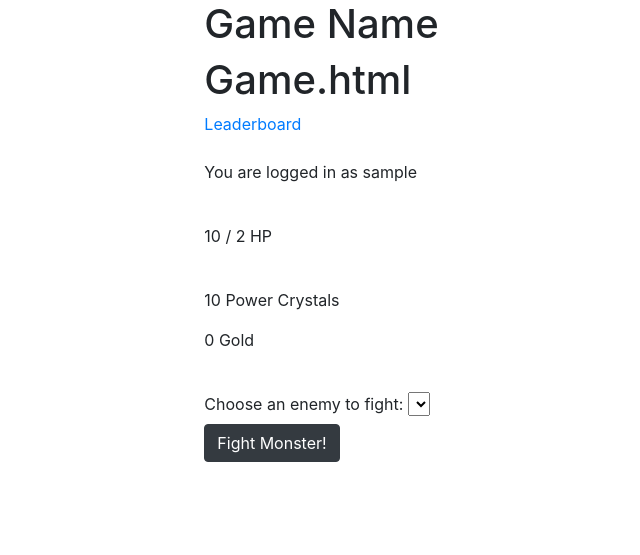
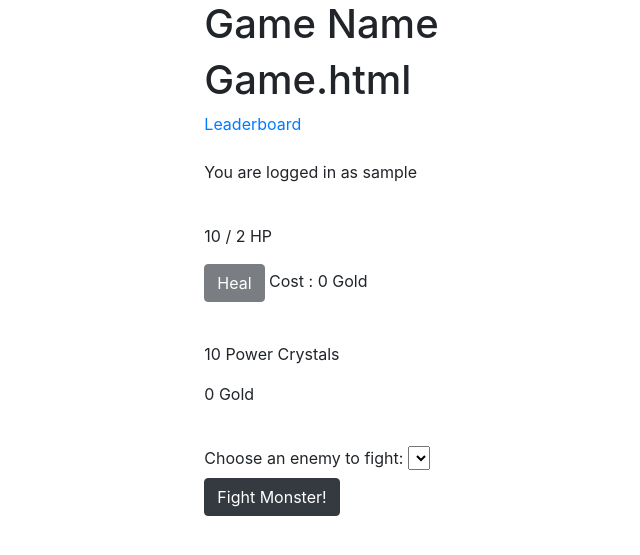
Before and after one commit to DanielPDWalker/blacksentryclone, a Django app: page /game/ in a window 1280 px wide. Shown: the top 555 px of the page, without its empty margins (24-664 px from the left). Run offline with Django 3.2, Linux system fonts and the light colour scheme; the visitor is signed in with stand-in values (Sample User, id 1); data comes from the database, SQL or seed files in the repository; data that the repository does not hold is empty; some libraries are stand-ins or nearby versions.

Commit message:
Added heal functionality

```diff
--- a/game/views.py
+++ b/game/views.py
@@ -20,7 +20,7 @@ def game(request):
 
     if request.method == 'POST':
         #if 'gain_power_crystals_button' in request.POST:
-        if request.POST.get('gain_power_crystals_button') == 'gain_power_crystals_button':
+        if request.POST.get('combat_button'):
             p = Player.objects.get(user=request.user)
             enemy_to_fight = Enemy.objects.get(name=request.POST.get('enemy_dropdown'))
             p, dmg_delt_player, dmg_delt_enemy, result = combat.fight(p, enemy_to_fight)
@@ -39,7 +39,7 @@ def game(request):
             else:
                 return render(request, 'game/ressurect.html', context)
 
-        elif 'heal_button_active' == request.POST.get('heal_button_active'):
+        elif request.POST.get('heal_button_active'):
             p.gold -= p.heal_cost
             p.hp_current = p.hp_max
             p.save()
--- a/templates/game/game.html
+++ b/templates/game/game.html
@@ -13,16 +13,16 @@
             {% if player.gold > player.heal_cost %}
                 <form method="POST", class="form-group">
                     {% csrf_token %}
-                    <button onclick="this.form.submit(); this.disabled=true; location.href='{% url 'game' %}';" name="heal_button_active" type="submit" class="btn btn-dark">Heal</button>
+                    <input type="submit" name="heal_button_active" class="btn btn-dark" value="Heal"/>
                     <label for="heal_button_active">Cost : {{ player.heal_cost }} Gold </label>
                 </form>
-            {% else %}
-                <form method="POST", class="form-group">
-                    {% csrf_token %}
-                    <label for="heal_button_disabled">Cost :{{ player.heal_cost }} Gold</label>
-                    <button name="heal_button_disabled" disabled class="btn btn-dark">Heal</button>
-                </form>
             {% endif %}
+        {% else %}
+            <form method="POST", class="form-group">
+                {% csrf_token %}
+                <input type="submit" name="heal_button_disabled" disabled class="btn btn-dark" value="Heal"/>
+                <label for="heal_button_disabled">Cost : 0 Gold</label>
+            </form>
         {% endif %}
         <br>
         <p>{{ player.power_crystals }} Power Crystals</p>
@@ -37,12 +37,11 @@
                         <option value="{{ enemy }}" selected>{{ enemy.name }}</option>
                         {% else %}
                             <option value="{{ enemy }}">{{ enemy.name }}</option>
-
                         {% endif %}
                     {% endfor %}
                 </select>
               <br>
-            <button onclick="this.form.submit(); this.disabled=true; location.href='{% url 'game' %}';" name="gain_power_crystals_button" type="submit" class="btn btn-dark">Fight Monster!</button>
+            <input type="submit" name="combat_button" class="btn btn-dark" value="Fight Monster!" />
         </form>
     {% else %}
     <!-- USER NOT LOGGED IN -->
```
